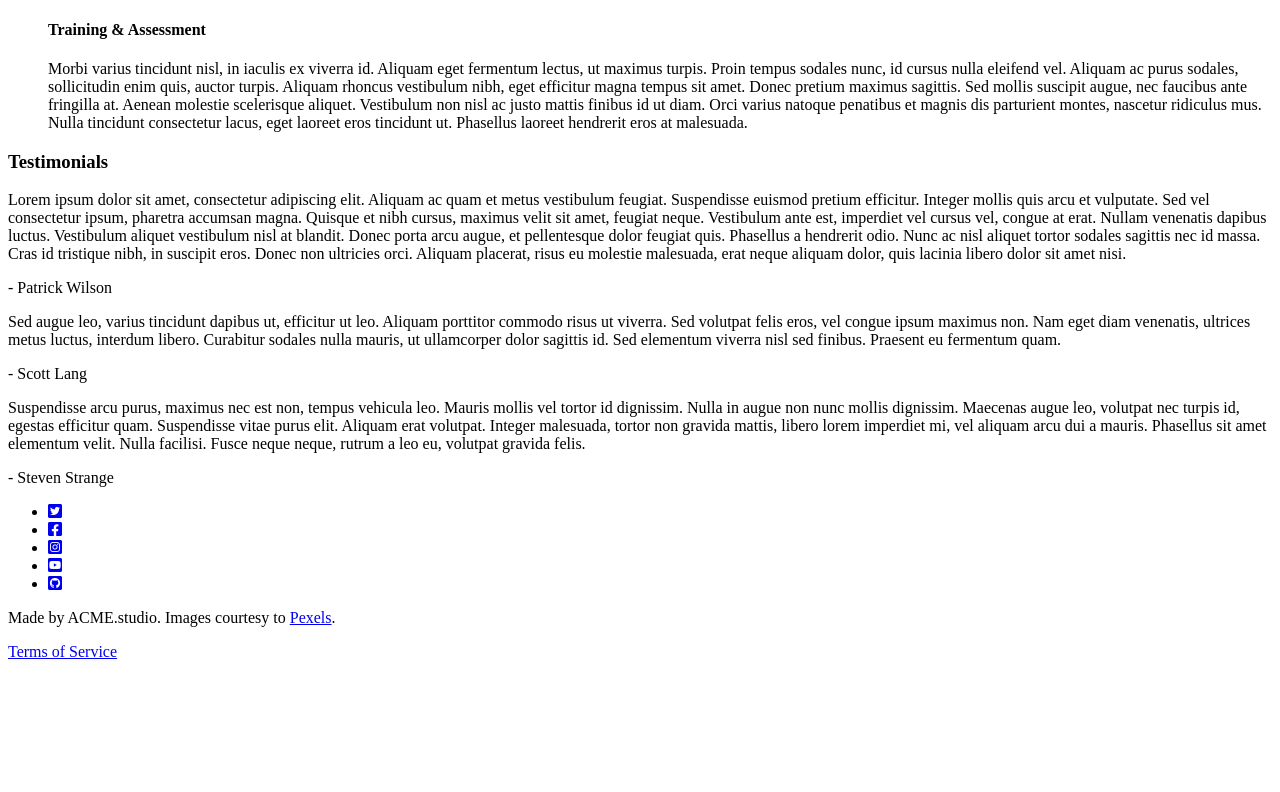
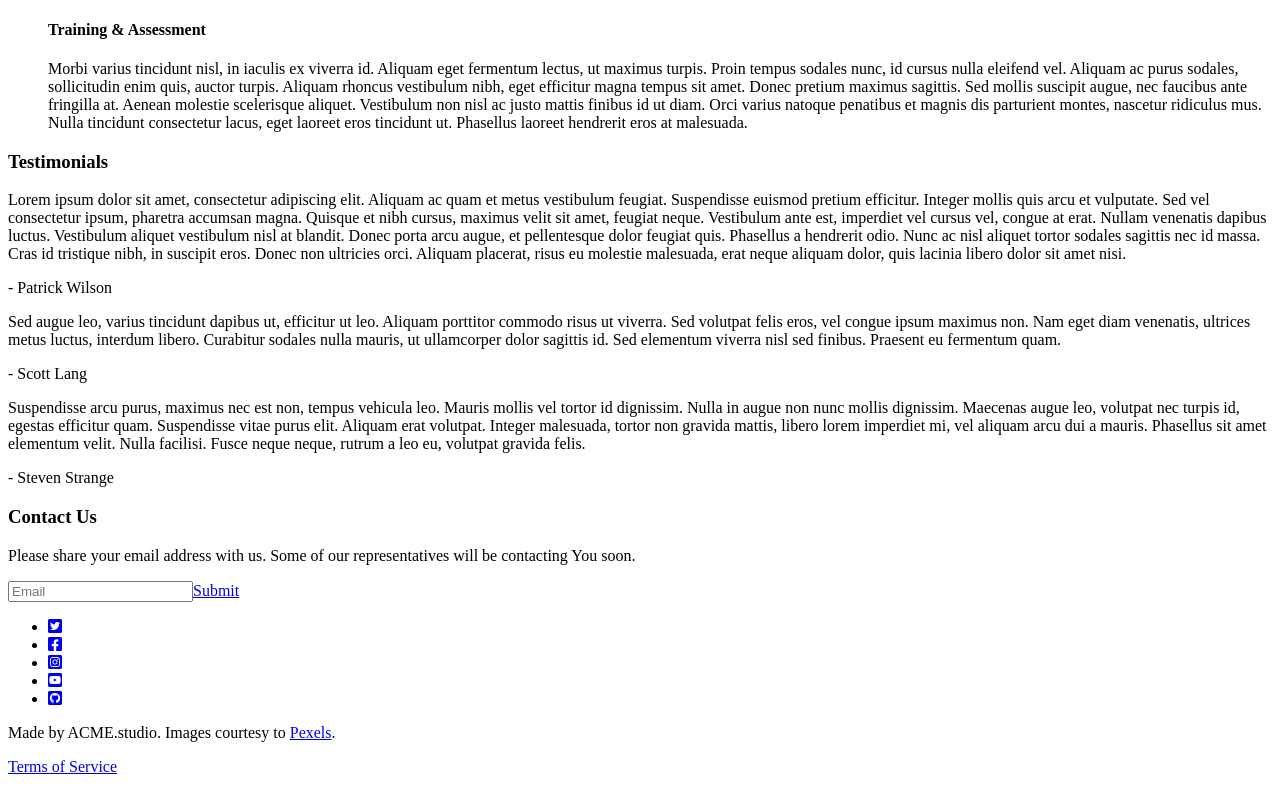
Before and after one commit to avelasquezn/acme-studio-basic-landing, a plain HTML site: page public/index.html in a window 1280 px wide. Shown: the part 1037-1829 px from the top of the page. Before the commit the page ends 1714 px from the top, so only its background shows below. Drawn offline with nearby package versions, Linux system fonts and the light colour scheme.

Commit message:
feat(contact): Added Contact Section Content.

```diff
--- a/public/index.html
+++ b/public/index.html
@@ -74,7 +74,13 @@
             <p>- Steven Strange</p>
         </section>
 
-        <section id="contact"></section>
+        <section id="contact">
+            <h3>Contact Us</h3>
+            <p>Please share your email address with us. Some of our representatives will be contacting You soon.</p>
+            <form>
+                <input type="email" placeholder="Email"><a href="#">Submit</a>
+            </form>
+        </section>
 
     </main>
     <div id="footer-placeholder"></div>
```
